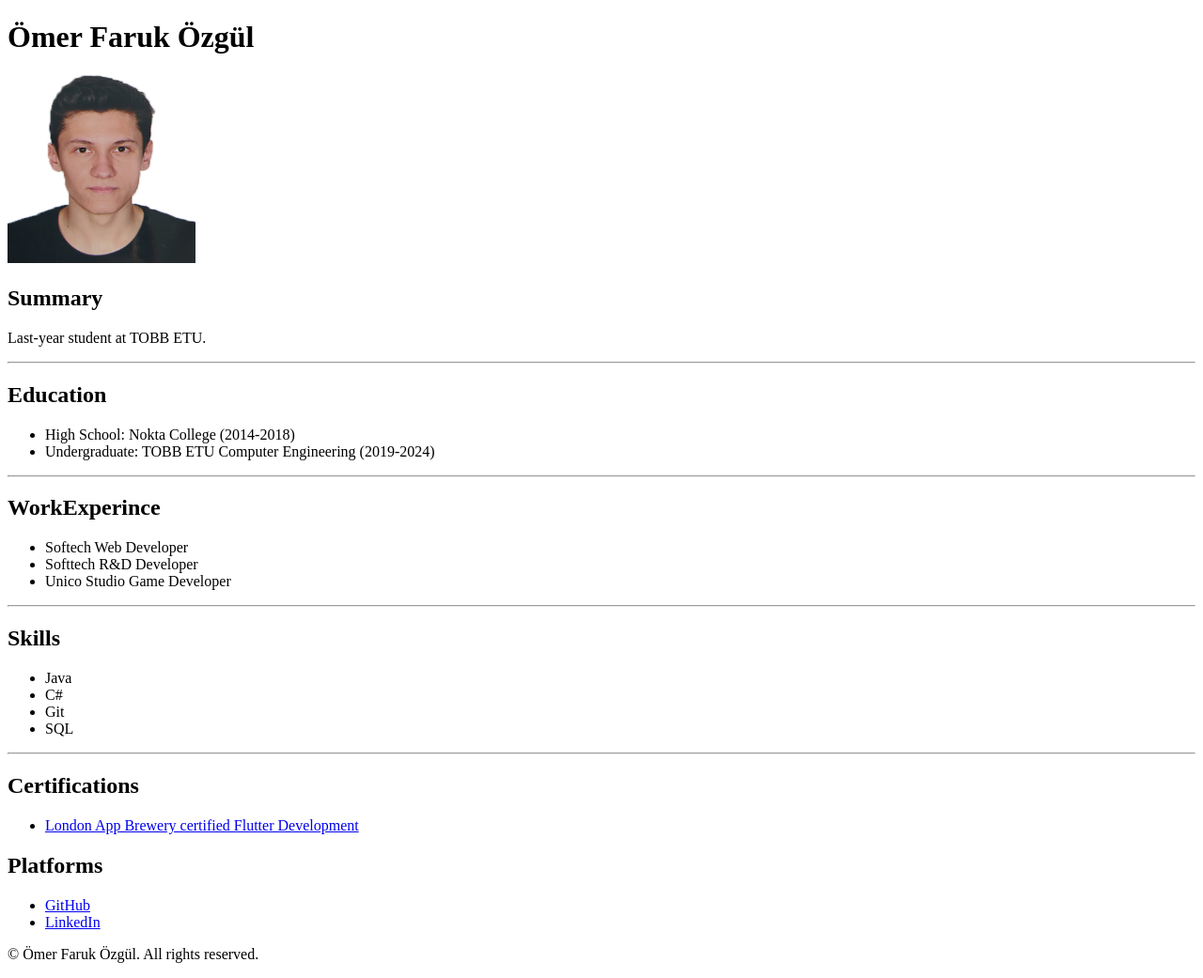
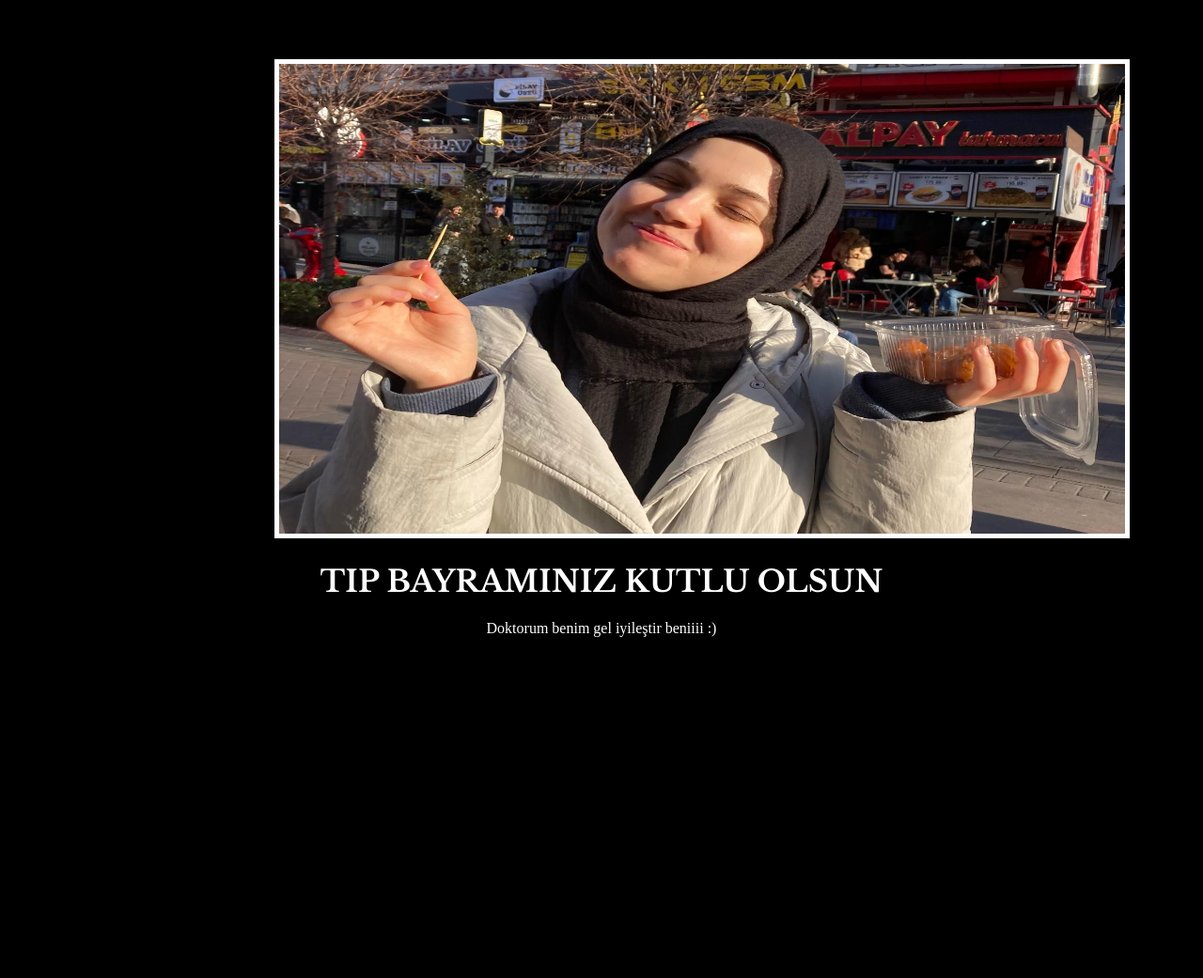
Before and after one commit to omerfozgul/portolio, a plain HTML site: page index.html in a window 1280 px wide. Shown: the whole page at 94% size. After the commit the page ends 800 px from the top, so only its background shows below. Drawn offline with nearby package versions, Linux system fonts and the light colour scheme.

Commit message:
changing

```diff
--- a/index.html
+++ b/index.html
@@ -1,55 +1,36 @@
+<!--
+  TODO: Create a motivational post website.
+Style it how ever you like.
+Look at the goal image for inspiration.
+But it must have the following features:
+1. The main h1 text should be using the Regular Libre Baskerville Font from Google Fonts:
+  https://fonts.google.com/specimen/Libre+Baskerville
+2. The text should be white and background black.
+3. Add your own image into the images folder inside assets. It should have a 5px white border.
+4. The text should be center aligned.
+5. Create a div to contain the h1, p and img elements. Adjust the margins so that the image and text are centered on the page.
+  Hint: You horizontally center a div by giving it a width of 50% and a margin-left of 25%.
+  Hint: Set the image to have a width of 100% so it fills the div.
+6. Read about the text-transform property on MDN docs to make the h1 uppercase with CSS.
+  https://developer.mozilla.org/en-US/docs/Web/CSS/text-transform
+-->
+
 <!DOCTYPE html>
 <html lang="en">
 <head>
-    <meta charset="UTF-8">
-    <title>My Resume</title>
-    <title>Document</title>
+  <meta charset="UTF-8">
+  <meta name="viewport" content="width=device-width, initial-scale=1.0">
+  <link rel="stylesheet" href="./style.css">
+  <link rel="preconnect" href="https://fonts.googleapis.com">
+  <link rel="preconnect" href="https://fonts.gstatic.com" crossorigin>
+  <link href="https://fonts.googleapis.com/css2?family=Libre+Baskerville:ital,wght@0,400;0,700;1,400&display=swap" rel="stylesheet">
+  <title>NEŞEM</title>
 </head>
 <body>
-    <h1>Ömer Faruk Özgül</h1>
-    <img src="./assets/vesikalik_fotoğraf.jpg"  height=200 alt="photo of me">
-
-    <h2>Summary</h3>
-    <p>Last-year student at TOBB ETU.</p>
-    <hr>
-
-    <h2>Education</h3>
-    <ul>
-        <li>High School: Nokta College (2014-2018)</li>
-        <li>Undergraduate: TOBB ETU Computer Engineering (2019-2024)</li>
-    </ul>
-    <hr>
-
-    <h2>WorkExperince</h3>
-    <ul>
-        <li>Softech Web Developer</li>
-        <li>Softtech R&D Developer</li>
-        <li>Unico Studio Game Developer</li>
-    </ul>
-    <hr>
-
-    <h2>Skills</h3>
-    <ul>
-        <li>Java</li>
-        <li>C#</li>
-        <li>Git</li>
-        <li>SQL</li>
-    </ul>
-    <hr>
-
-    <h2>Certifications</h2>
-    <ul>
-        <li><a href="https://www.udemy.com/certificate/UC-4c5eb0f0-ae1a-4e35-aa25-444c61063da5/">London App Brewery certified Flutter Development</a></li>
-    </ul>
-
-    <h2>Platforms</h2>
-    <ul>
-        <li><a href="https://github.com/omerfozgul">GitHub</a></li>
-        <li><a href="https://www.linkedin.com/in/omerozgul/">LinkedIn</a></li>
-    </ul>
-
-    <footer>
-        <p>© Ömer Faruk Özgül. All rights reserved.</p>
-      </footer>
+  <div id="main">
+    <img id="image" src="./assets/images/nese.jpg" alt="">
+    <h1 id="title">Tıp bayramınız kutlu olsun</h1>
+    <p>Doktorum benim gel iyileştir beniiii :)</p>
+  </div>
 </body>
 </html>
--- /dev/null
+++ b/solution/solution.css
@@ -0,0 +1,21 @@
+body {
+  background-color: black;
+}
+h1 {
+  text-transform: uppercase;
+  font-size: 3rem;
+}
+
+.poster {
+  width: 50%;
+  margin-left: 25%;
+  margin-top: 100px;
+  color: white;
+  font-family: "Libre Baskerville", serif;
+  text-align: center;
+}
+
+.motivation-img {
+  border: 5px solid white;
+  width: 100%;
+}
--- /dev/null
+++ b/style.css
@@ -0,0 +1,25 @@
+html {
+    background-color: black;
+}
+
+#title {
+    font-family: "Libre Baskerville", serif;
+    text-align: center;
+    color: white;
+    text-transform: uppercase;
+}
+
+div {
+    margin: 5% 22.5%;
+}
+
+#image {
+    border: 5px white solid;
+    height: 500px;
+    width: 900px;
+}
+
+p {
+    color: white;
+    text-align: center;
+}
```
Also changed, not shown: solution/solution.html (added, +22 -0 lines), assets/images/daenerys.jpeg (added), assets/images/nese.jpg (added), solution/assets/images/daenerys.jpeg (added), 2 other files.
